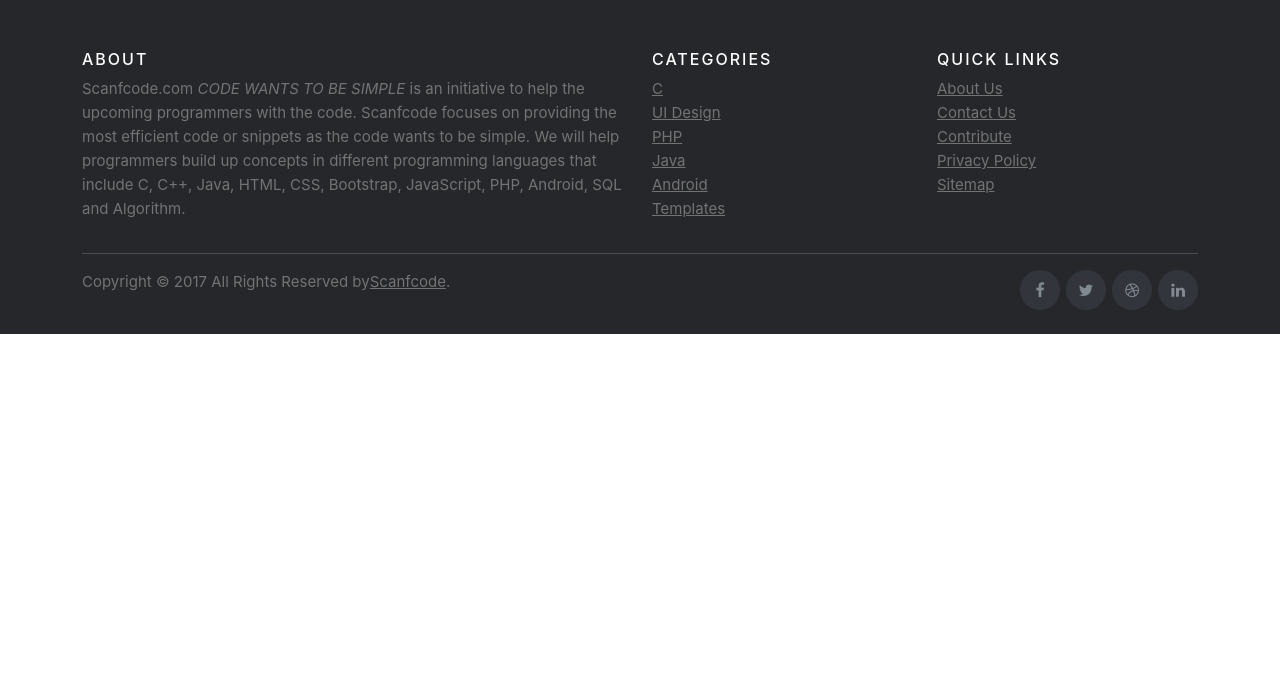
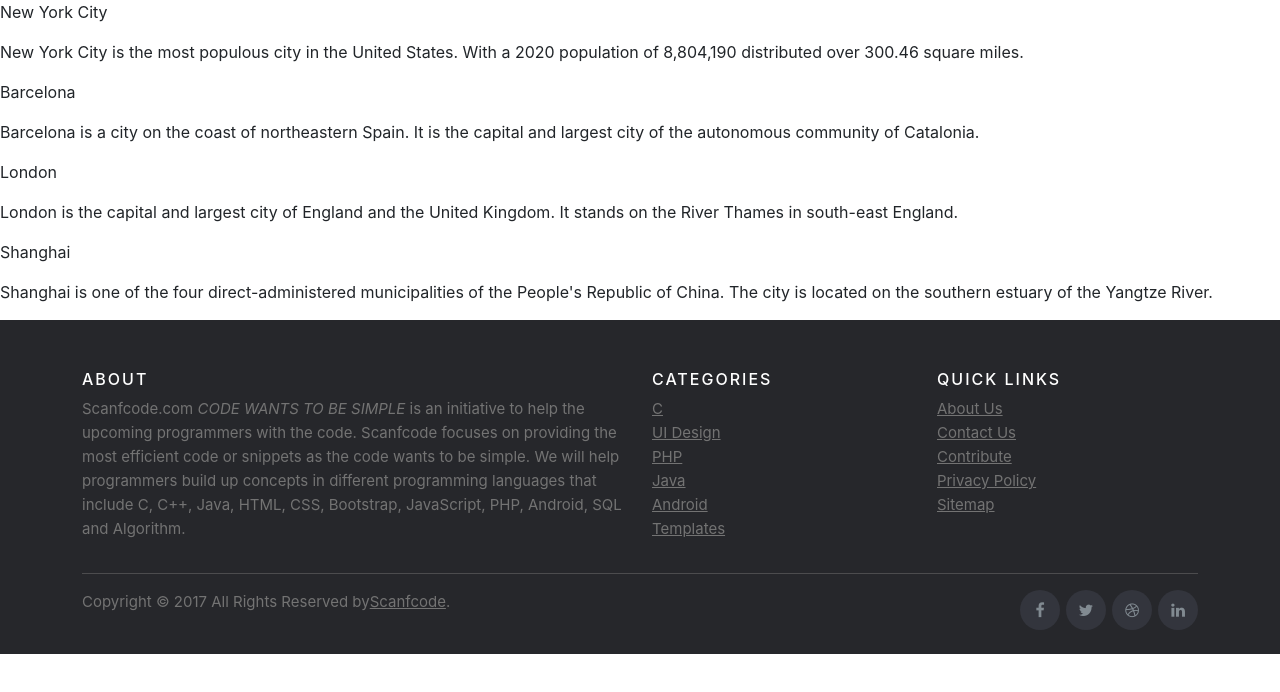
Before and after one commit to deieva/project-10.11.2021, a React (Create React App) app: page /whoweare in a window 1280 px wide. Shown: the top 692 px of the page. Built offline with nearby package versions, Linux system fonts and the light colour scheme.

Commit message:
Update WhoWeAre.js

```diff
--- a/src/Views/WhoWeAre.js
+++ b/src/Views/WhoWeAre.js
@@ -1,7 +1,43 @@
+import '../Assets/Css/WhoWeAre.css';
+
 function WhoWeAre() {
 
     return (
         <div>
+            <div className="boxes">
+                <div className="box">
+                    <div className="box__content">
+                        <p className="box__title">New York City</p>
+                        <p className="box__summary">
+                            New York City is the most populous city in the United States. With a 2020 population of 8,804,190 distributed over 300.46 square miles.
+                        </p>
+                    </div>
+                </div>
+                <div className="box">
+                    <div className="box__content">
+                        <p className="box__title">Barcelona</p>
+                        <p className="box__summary">
+                            Barcelona is a city on the coast of northeastern Spain. It is the capital and largest city of the autonomous community of Catalonia.
+                        </p>
+                    </div>
+                </div>
+                <div className="box">
+                    <div className="box__content">
+                        <p className="box__title">London</p>
+                        <p className="box__summary">
+                            London is the capital and largest city of England and the United Kingdom. It stands on the River Thames in south-east England.
+                        </p>
+                    </div>
+                </div>
+                <div className="box">
+                    <div className="box__content">
+                        <p className="box__title">Shanghai</p>
+                        <p className="box__summary">
+                            Shanghai is one of the four direct-administered municipalities of the People's Republic of China. The city is located on the southern estuary of the Yangtze River.
+                        </p>
+                    </div>
+                </div>
+            </div>
 
         </div>
     )
```
